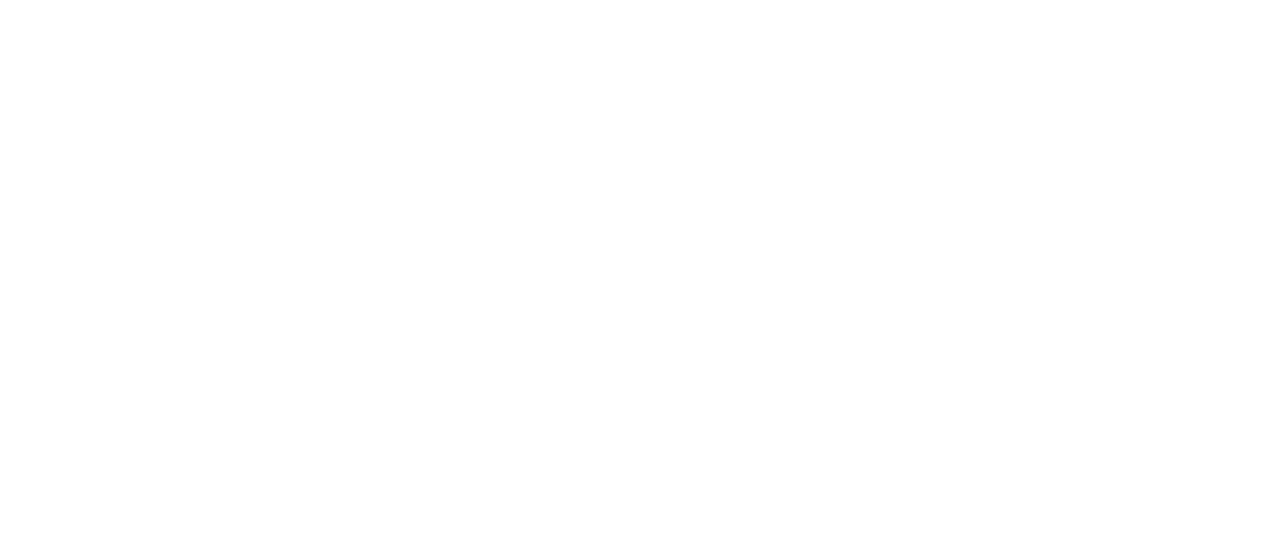
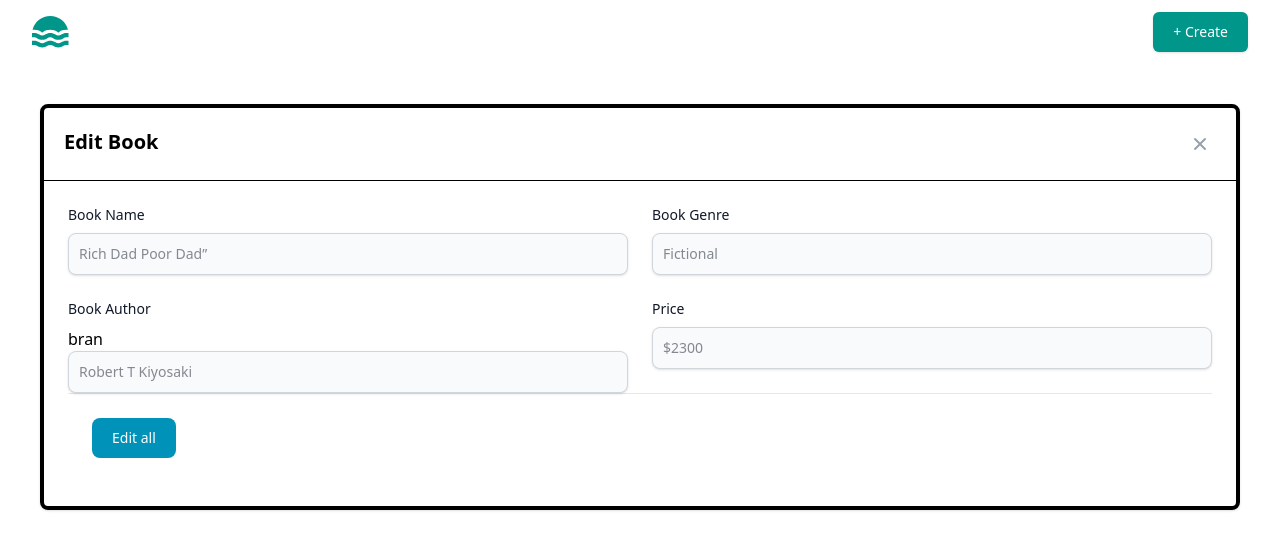
Before and after one commit to lord-amresh/FrontendProject, a React (Vite) app: page /edit-page/1 in a window 1280 px wide. Before the commit this address had no page. Shown: the top 550 px of the page. Built offline with nearby package versions, Linux system fonts and the light colour scheme; no server answers.

Commit message:
edit page finished

```diff
--- a/src/App.jsx
+++ b/src/App.jsx
@@ -11,7 +11,7 @@
      <Route path="/" element={<HomePage/>}/>
      <Route path="/single-page/:id" element={<SinglePage/>}/>
      <Route path="/create-page" element={<CreatePage/>}/>
-     <Route path="/edit-page" element={<EditPage/>}/>
+     <Route path="/edit-page/:id" element={<EditPage/>}/>
    </Routes>
    </BrowserRouter>
   )
--- a/src/pages/EditPage.jsx
+++ b/src/pages/EditPage.jsx
@@ -1,9 +1,60 @@
+import { useParams } from "react-router-dom";
 import Navbar from "../components/Navbar";
+import { useEffect, useState } from "react";
+import axios from "axios";
 
 
 function EditPage(){
+    const {id} = useParams()
+       const [book,setBook] = useState({})
+    const fetchBook = async ()=>{
+        const response = await axios.get("http://localhost:3000/api/books/" + id)
+        setBook(response.data.datas) //response.data.datas
+    }
+    useEffect(()=>{
+        fetchBook()
+    },[])
     return(
+        <>
         <Navbar/>
+        <div className="bg-white border border-4 rounded-lg shadow relative m-10">
+  <div className="flex items-start justify-between p-5 border-b rounded-t">
+    <h3 className="text-xl font-semibold">
+      Edit Book
+    </h3>
+    <button type="button" className="text-gray-400 bg-transparent hover:bg-gray-200 hover:text-gray-900 rounded-lg text-sm p-1.5 ml-auto inline-flex items-center" data-modal-toggle="product-modal">
+      <svg className="w-5 h-5" fill="currentColor" viewBox="0 0 20 20" xmlns="http://www.w3.org/2000/svg"><path fillRule="evenodd" d="M4.293 4.293a1 1 0 011.414 0L10 8.586l4.293-4.293a1 1 0 111.414 1.414L11.414 10l4.293 4.293a1 1 0 01-1.414 1.414L10 11.414l-4.293 4.293a1 1 0 01-1.414-1.414L8.586 10 4.293 5.707a1 1 0 010-1.414z" clipRule="evenodd" /></svg>
+    </button>
+  </div>
+  <div className="p-6 space-y-6">
+    <form >
+      <div className="grid grid-cols-6 gap-6">
+        <div className="col-span-6 sm:col-span-3">
+          <label htmlFor="product-name" className="text-sm font-medium text-gray-900 block mb-2">Book Name</label>
+          <input value={book.bookName} type="text" name="bookName" id="product-name" className="shadow-sm bg-gray-50 border border-gray-300 text-gray-900 sm:text-sm rounded-lg focus:ring-cyan-600 focus:border-cyan-600 block w-full p-2.5" placeholder="Rich Dad Poor Dad”" required />
+        </div>
+        <div className="col-span-6 sm:col-span-3">
+          <label htmlFor="category" className="text-sm font-medium text-gray-900 block mb-2">Book Genre</label>
+          <input value={book.bookGenre} type="text" name="bookGenre" id="category" className="shadow-sm bg-gray-50 border border-gray-300 text-gray-900 sm:text-sm rounded-lg focus:ring-cyan-600 focus:border-cyan-600 block w-full p-2.5" placeholder="Fictional" required />
+        </div>
+        <div className="col-span-6 sm:col-span-3">
+          <label htmlFor="brand" className="text-sm font-medium text-gray-900 block mb-2">Book Author</label>bran
+          <input value={book.bookAuthor} type="text" name="bookAuthor" id="brand" className="shadow-sm bg-gray-50 border border-gray-300 text-gray-900 sm:text-sm rounded-lg focus:ring-cyan-600 focus:border-cyan-600 block w-full p-2.5" placeholder="Robert T Kiyosaki" required />
+        </div>
+        <div className="col-span-6 sm:col-span-3">
+          <label htmlFor="price" className="text-sm font-medium text-gray-900 block mb-2">Price</label>
+          <input value={book.bookPrice} type="bookPrice" name="bookPrice" id="price" className="shadow-sm bg-gray-50 border border-gray-300 text-gray-900 sm:text-sm rounded-lg focus:ring-cyan-600 focus:border-cyan-600 block w-full p-2.5" placeholder="$2300" required />
+        </div>
+       </div>
+           <div className="p-6 border-t border-gray-200 rounded-b">
+    <button className="text-white bg-cyan-600 hover:bg-cyan-700 focus:ring-4 focus:ring-cyan-200 font-medium rounded-lg text-sm px-5 py-2.5 text-center" type="submit">Edit all</button>
+  </div>
+    </form>
+
+  </div>
+
+</div>
+        </>
     )
 }
 
--- a/src/pages/SinglePage.jsx
+++ b/src/pages/SinglePage.jsx
@@ -34,7 +34,7 @@
         <p>{book.bookPrice}</p>
         <p>{book.bookAuthor}</p>
          <button onClick={deleteBook}>Delete Me</button>
-         <Link to='/edit-page'><button>Edit Me</button></Link>
+         <Link to={`/edit-page/${book.id}`}><button>Edit Me</button></Link>
 
         </>
     )
```
